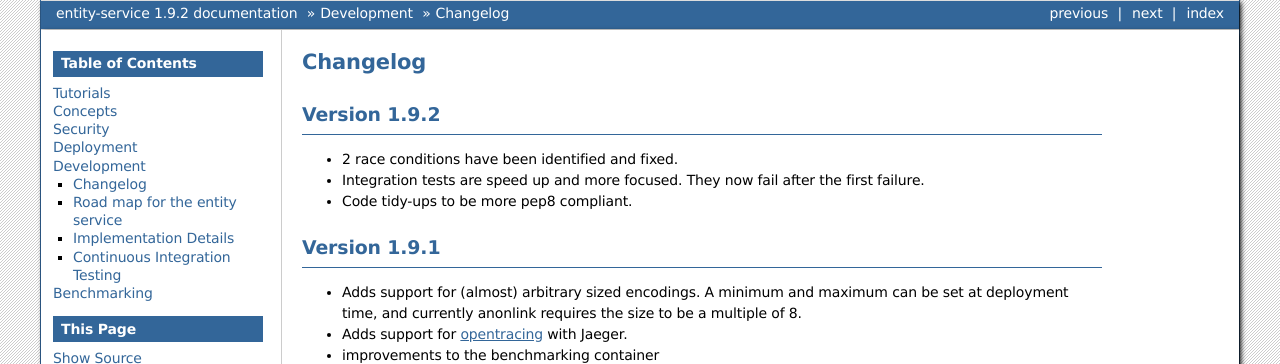
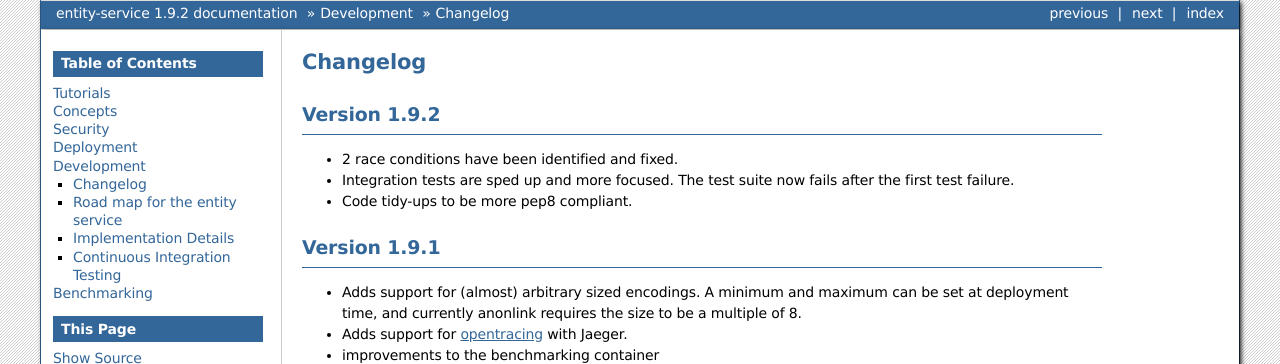
Before and after one commit to data61/anonlink-entity-service, a Sphinx documentation site: the page built from docs/changelog.rst, in a window 1280 px wide. Shown: the top 364 px of the page. Built offline with Sphinx 7.4.7, drawn with Linux system fonts in a browser that asks for light colours; formulas are drawn with MathJax 3.

Commit message:
Tweak changelog for v1.9.2

```diff
--- a/docs/changelog.rst
+++ b/docs/changelog.rst
@@ -8,7 +8,7 @@ Version 1.9.2
 -------------
 
 - 2 race conditions have been identified and fixed.
-- Integration tests are speed up and more focused. They now fail after the first failure.
+- Integration tests are sped up and more focused. The test suite now fails after the first test failure.
 - Code tidy-ups to be more pep8 compliant.
 
 Version 1.9.1
```
